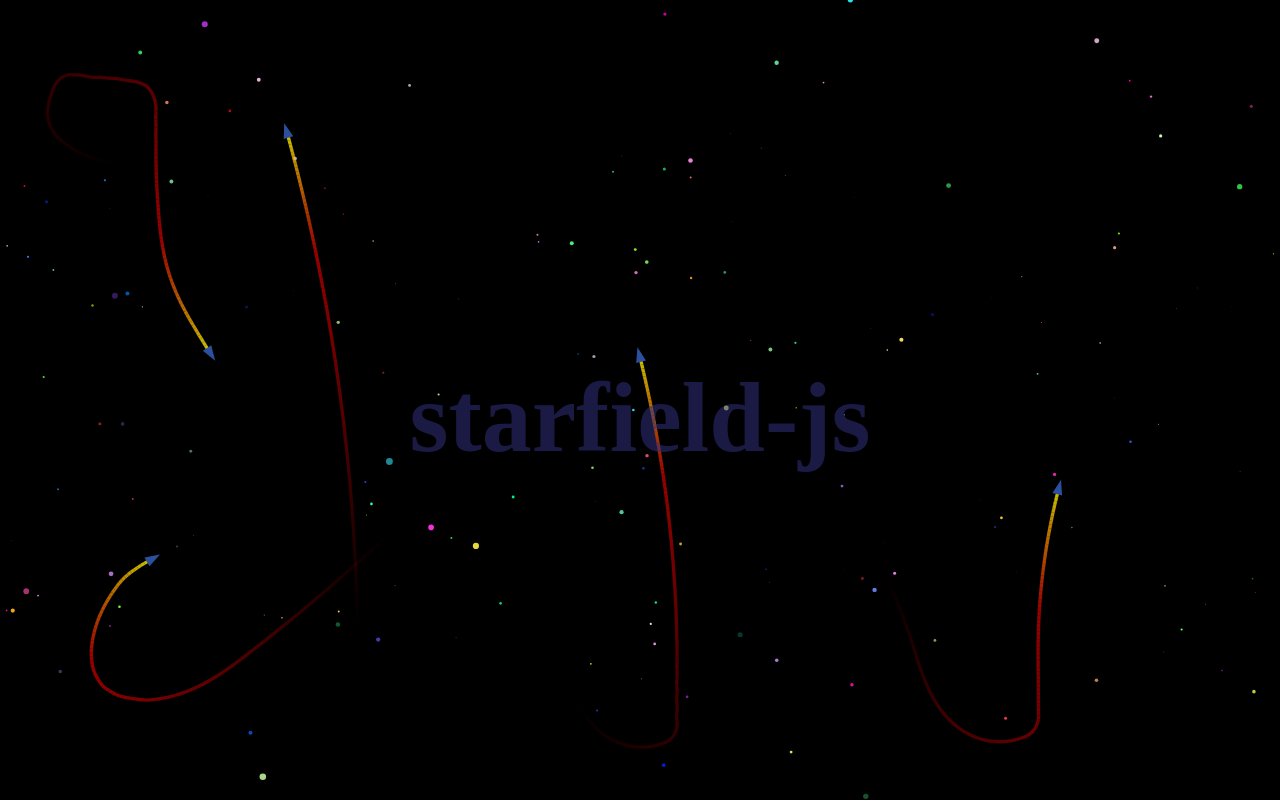
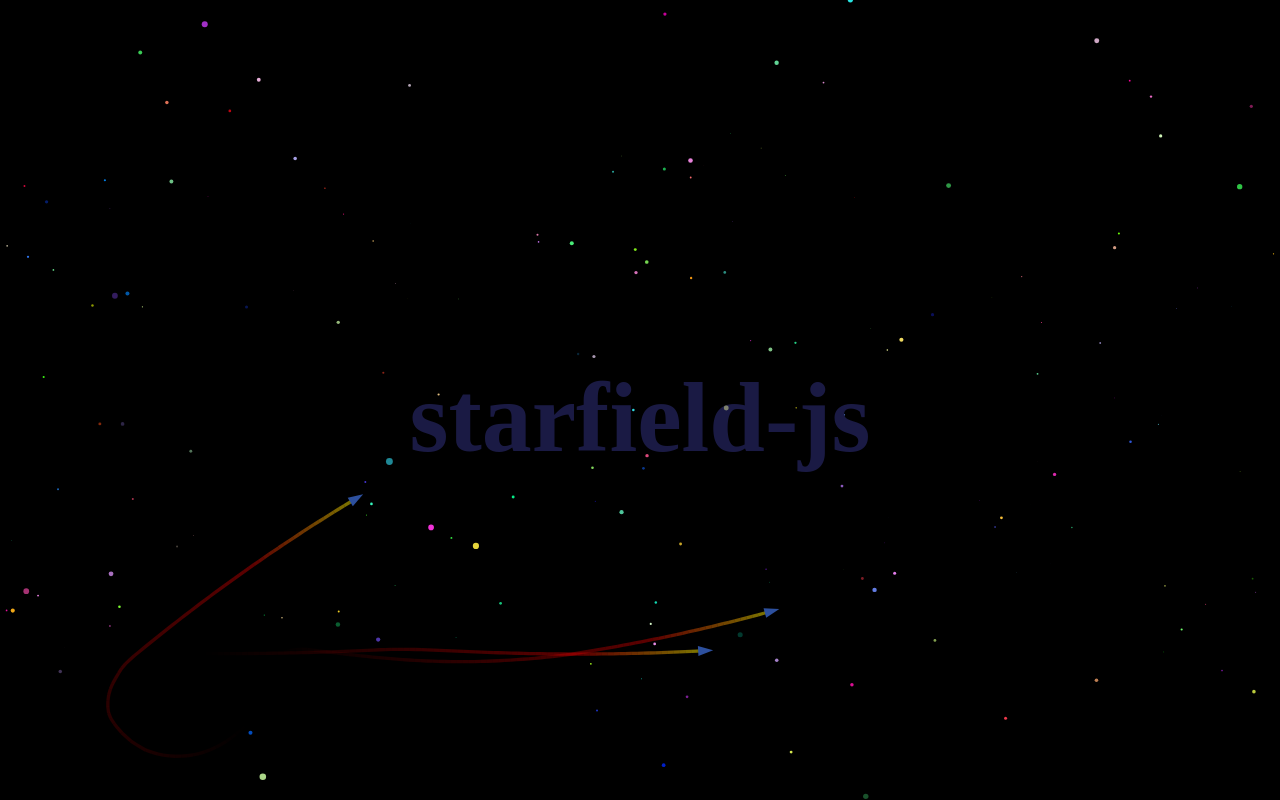
Before and after one commit to shaack/starfield-js, a website: page index.html in a window 1280 px wide. Drawn offline with Linux system fonts and the light colour scheme.

Commit message:
adjusted spaceship behavior and appearance: updated speed, follow properties, tail opacity, and ship count

```diff
--- a/index.html
+++ b/index.html
@@ -52,16 +52,16 @@
     import {Starfield} from "./src/Starfield.js"
     new Starfield(document.getElementById("starfield"), {
         showSpaceShip: true,
-        spaceShipCount: 5, // Configure the number of ships in the swarm
+        spaceShipCount: 3, // Configure the number of ships in the swarm
         spaceShipProps: {
             color: "#2d509e", // Blue ship
             tailStartColor: "#ffff00", // Yellow start of tail
-            tailEndColor: "#ff0000", // Red end of tail
+            tailEndColor: "#fa0000", // Red end of tail
             size: 10,
-            speed: 4,
+            speed: 6,
             tailLength: 500,
             tailMaxDistance: 500,
-            tailOpacity: 0.8, // Set tail opacity to 0.8
+            tailOpacity: 0.5, // Set tail opacity to 0.8
             edgeDistance: 150, // Distance from edge to start turning
             edgeCurveIntensity: 0.1, // How strongly to curve when approaching an edge
             stuckThreshold: 40, // Number of frames to consider a ship stuck
@@ -74,8 +74,8 @@
 
             // Following behavior configuration
             followEnabled: true, // Whether ships should follow each other
-            followStrength: 0.05, // How strongly a ship follows another (0-1)
-            followDistance: 200 // Maximum distance to follow another ship
+            followStrength: 0.07, // How strongly a ship follows another (0-1)
+            followDistance: 300 // Maximum distance to follow another ship
         }
     })
 </script>
```
